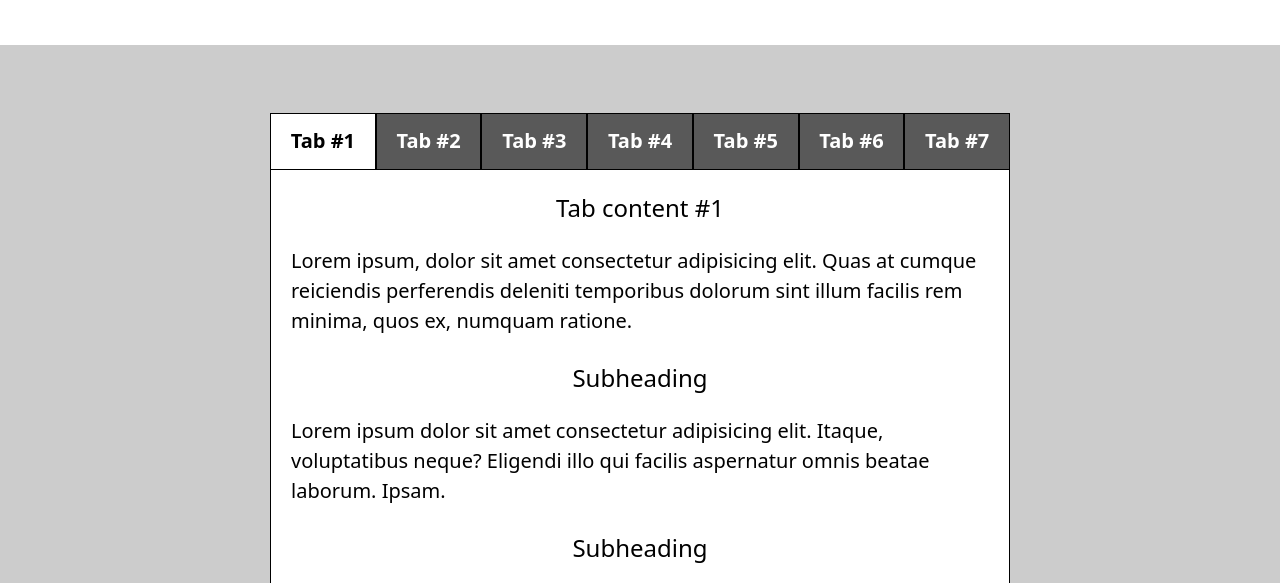
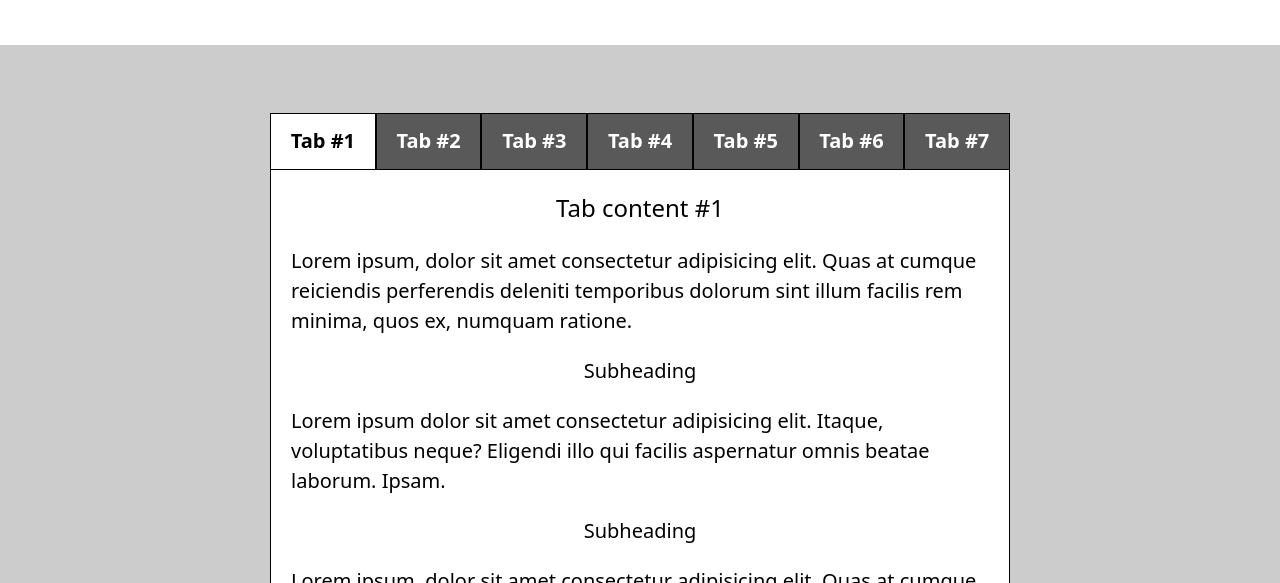
Before and after one commit to chrisnajman/tabs, a website with bundled scripts: page index.html in a window 1280 px wide. Shown: the part 157-740 px from the top of the page. Built offline with nearby package versions, Linux system fonts and the light colour scheme.

Commit message:
Changed subheading in tab panel from h2 to h3

```diff
--- a/index.html
+++ b/index.html
@@ -82,13 +82,13 @@
                     <h2>Tab content #1</h2>
                     <p>Lorem ipsum, dolor sit amet consectetur adipisicing elit. Quas at cumque reiciendis perferendis
                         deleniti temporibus dolorum sint illum facilis rem minima, quos ex, numquam ratione.</p>
-                    <h2>Subheading</h2>
+                    <h3>Subheading</h3>
                     <p>Lorem ipsum dolor sit amet consectetur adipisicing elit. Itaque, voluptatibus neque? Eligendi
                         illo qui facilis aspernatur omnis beatae laborum. Ipsam.</p>
-                    <h2>Subheading</h2>
+                    <h3>Subheading</h3>
                     <p>Lorem ipsum, dolor sit amet consectetur adipisicing elit. Quas at cumque reiciendis perferendis
                         deleniti temporibus dolorum sint illum facilis rem minima, quos ex, numquam ratione.</p>
-                    <h2>Subheading</h2>
+                    <h3>Subheading</h3>
                     <p>Lorem ipsum dolor sit amet consectetur adipisicing elit. Itaque, voluptatibus neque? Eligendi
                         illo qui facilis aspernatur omnis beatae laborum. Ipsam.</p>
 
@@ -97,13 +97,13 @@
                     <h2>Tab content #2</h2>
                     <p>Lorem ipsum, dolor sit amet consectetur adipisicing elit. Quas at cumque reiciendis perferendis
                         deleniti temporibus dolorum sint illum facilis rem minima, quos ex, numquam ratione.</p>
-                    <h2>Subheading</h2>
+                    <h3>Subheading</h3>
                     <p>Lorem ipsum dolor sit amet consectetur adipisicing elit. Itaque, voluptatibus neque? Eligendi
                         illo qui facilis aspernatur omnis beatae laborum. Ipsam.</p>
-                    <h2>Subheading</h2>
+                    <h3>Subheading</h3>
                     <p>Lorem ipsum, dolor sit amet consectetur adipisicing elit. Quas at cumque reiciendis perferendis
                         deleniti temporibus dolorum sint illum facilis rem minima, quos ex, numquam ratione.</p>
-                    <h2>Subheading</h2>
+                    <h3>Subheading</h3>
                     <p>Lorem ipsum dolor sit amet consectetur adipisicing elit. Itaque, voluptatibus neque? Eligendi
                         illo qui facilis aspernatur omnis beatae laborum. Ipsam.</p>
 
@@ -112,13 +112,13 @@
                     <h2>Tab content #3</h2>
                     <p>Lorem ipsum, dolor sit amet consectetur adipisicing elit. Quas at cumque reiciendis perferendis
                         deleniti temporibus dolorum sint illum facilis rem minima, quos ex, numquam ratione.</p>
-                    <h2>Subheading</h2>
+                    <h3>Subheading</h3>
                     <p>Lorem ipsum dolor sit amet consectetur adipisicing elit. Itaque, voluptatibus neque? Eligendi
                         illo qui facilis aspernatur omnis beatae laborum. Ipsam.</p>
-                    <h2>Subheading</h2>
+                    <h3>Subheading</h3>
                     <p>Lorem ipsum, dolor sit amet consectetur adipisicing elit. Quas at cumque reiciendis perferendis
                         deleniti temporibus dolorum sint illum facilis rem minima, quos ex, numquam ratione.</p>
-                    <h2>Subheading</h2>
+                    <h3>Subheading</h3>
                     <p>Lorem ipsum dolor sit amet consectetur adipisicing elit. Itaque, voluptatibus neque? Eligendi
                         illo qui facilis aspernatur omnis beatae laborum. Ipsam.</p>
 
@@ -127,13 +127,13 @@
                     <h2>Tab content #4</h2>
                     <p>Lorem ipsum, dolor sit amet consectetur adipisicing elit. Quas at cumque reiciendis perferendis
                         deleniti temporibus dolorum sint illum facilis rem minima, quos ex, numquam ratione.</p>
-                    <h2>Subheading</h2>
+                    <h3>Subheading</h3>
                     <p>Lorem ipsum dolor sit amet consectetur adipisicing elit. Itaque, voluptatibus neque? Eligendi
                         illo qui facilis aspernatur omnis beatae laborum. Ipsam.</p>
-                    <h2>Subheading</h2>
+                    <h3>Subheading</h3>
                     <p>Lorem ipsum, dolor sit amet consectetur adipisicing elit. Quas at cumque reiciendis perferendis
                         deleniti temporibus dolorum sint illum facilis rem minima, quos ex, numquam ratione.</p>
-                    <h2>Subheading</h2>
+                    <h3>Subheading</h3>
                     <p>Lorem ipsum dolor sit amet consectetur adipisicing elit. Itaque, voluptatibus neque? Eligendi
                         illo qui facilis aspernatur omnis beatae laborum. Ipsam.</p>
 
@@ -142,13 +142,13 @@
                     <h2>Tab content #5</h2>
                     <p>Lorem ipsum, dolor sit amet consectetur adipisicing elit. Quas at cumque reiciendis perferendis
                         deleniti temporibus dolorum sint illum facilis rem minima, quos ex, numquam ratione.</p>
-                    <h2>Subheading</h2>
+                    <h3>Subheading</h3>
                     <p>Lorem ipsum dolor sit amet consectetur adipisicing elit. Itaque, voluptatibus neque? Eligendi
                         illo qui facilis aspernatur omnis beatae laborum. Ipsam.</p>
-                    <h2>Subheading</h2>
+                    <h3>Subheading</h3>
                     <p>Lorem ipsum, dolor sit amet consectetur adipisicing elit. Quas at cumque reiciendis perferendis
                         deleniti temporibus dolorum sint illum facilis rem minima, quos ex, numquam ratione.</p>
-                    <h2>Subheading</h2>
+                    <h3>Subheading</h3>
                     <p>Lorem ipsum dolor sit amet consectetur adipisicing elit. Itaque, voluptatibus neque? Eligendi
                         illo qui facilis aspernatur omnis beatae laborum. Ipsam.</p>
 
@@ -157,13 +157,13 @@
                     <h2>Tab content #6</h2>
                     <p>Lorem ipsum, dolor sit amet consectetur adipisicing elit. Quas at cumque reiciendis perferendis
                         deleniti temporibus dolorum sint illum facilis rem minima, quos ex, numquam ratione.</p>
-                    <h2>Subheading</h2>
+                    <h3>Subheading</h3>
                     <p>Lorem ipsum dolor sit amet consectetur adipisicing elit. Itaque, voluptatibus neque? Eligendi
                         illo qui facilis aspernatur omnis beatae laborum. Ipsam.</p>
-                    <h2>Subheading</h2>
+                    <h3>Subheading</h3>
                     <p>Lorem ipsum, dolor sit amet consectetur adipisicing elit. Quas at cumque reiciendis perferendis
                         deleniti temporibus dolorum sint illum facilis rem minima, quos ex, numquam ratione.</p>
-                    <h2>Subheading</h2>
+                    <h3>Subheading</h3>
                     <p>Lorem ipsum dolor sit amet consectetur adipisicing elit. Itaque, voluptatibus neque? Eligendi
                         illo qui facilis aspernatur omnis beatae laborum. Ipsam.</p>
 
@@ -172,13 +172,13 @@
                     <h2>Tab content #7</h2>
                     <p>Lorem ipsum, dolor sit amet consectetur adipisicing elit. Quas at cumque reiciendis perferendis
                         deleniti temporibus dolorum sint illum facilis rem minima, quos ex, numquam ratione.</p>
-                    <h2>Subheading</h2>
+                    <h3>Subheading</h3>
                     <p>Lorem ipsum dolor sit amet consectetur adipisicing elit. Itaque, voluptatibus neque? Eligendi
                         illo qui facilis aspernatur omnis beatae laborum. Ipsam.</p>
-                    <h2>Subheading</h2>
+                    <h3>Subheading</h3>
                     <p>Lorem ipsum, dolor sit amet consectetur adipisicing elit. Quas at cumque reiciendis perferendis
                         deleniti temporibus dolorum sint illum facilis rem minima, quos ex, numquam ratione.</p>
-                    <h2>Subheading</h2>
+                    <h3>Subheading</h3>
                     <p>Lorem ipsum dolor sit amet consectetur adipisicing elit. Itaque, voluptatibus neque? Eligendi
                         illo qui facilis aspernatur omnis beatae laborum. Ipsam.</p>
 
```
Also changed, not shown: docs/index.html (+1 -1 lines).
